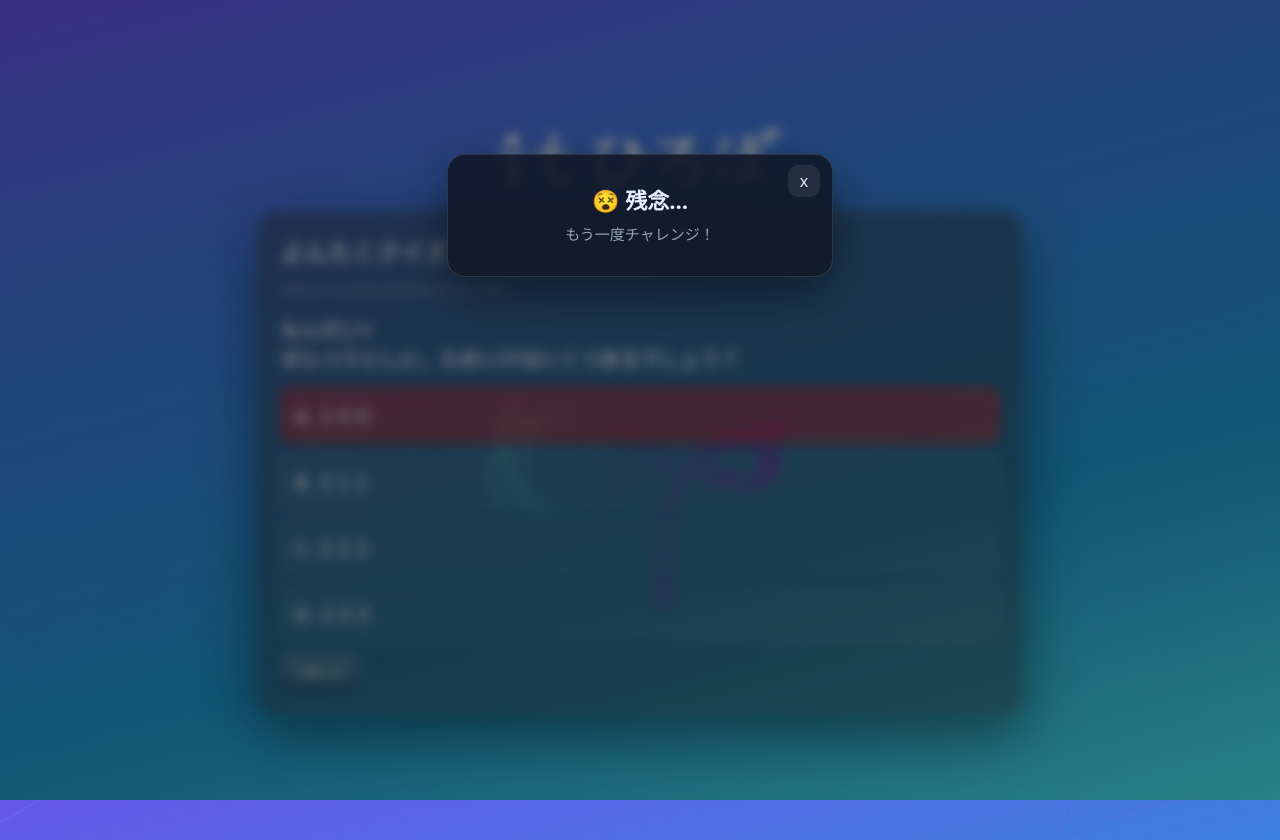
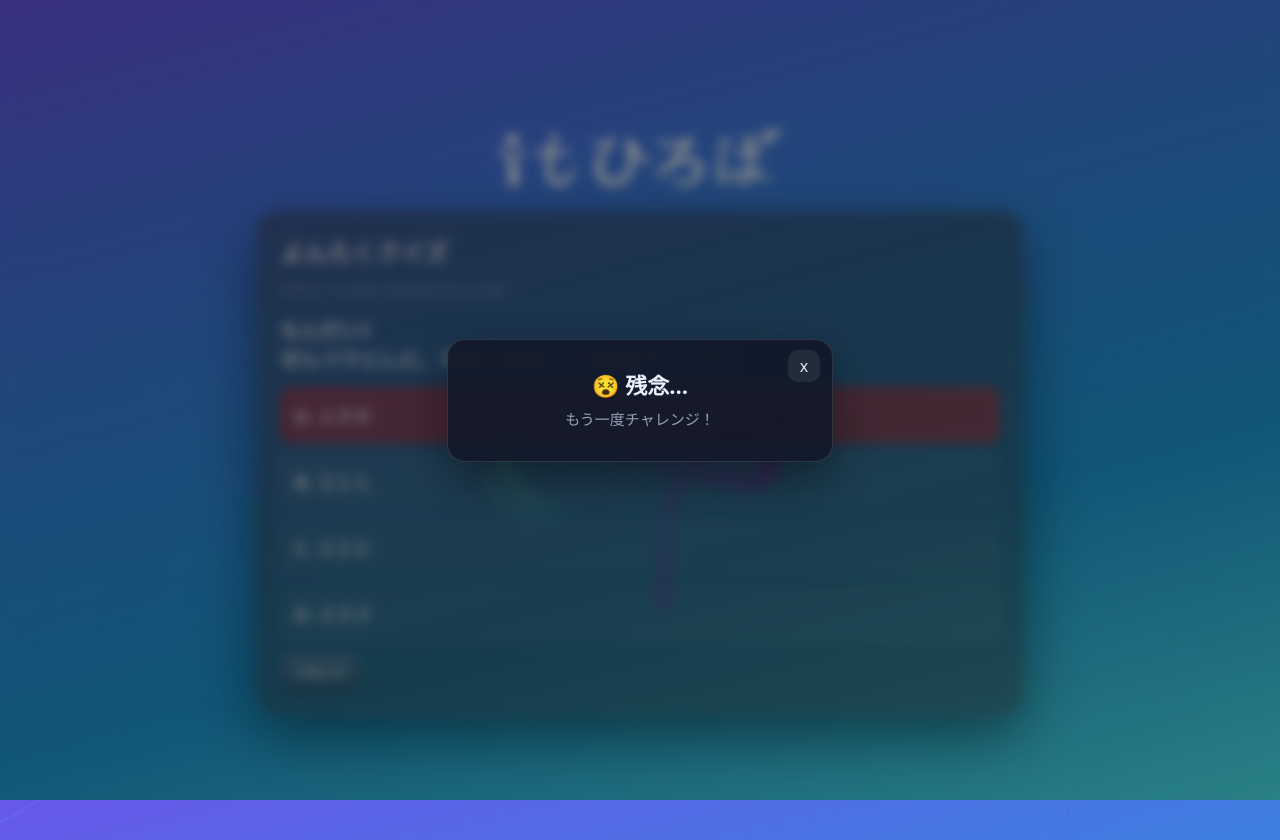
Before and after one commit to zentsuji/qr-3-1, a plain HTML site: page index.html in a window 1280 px wide. Both pictures are taken after a click on the button "A. １９９". Drawn offline with Linux system fonts and the light colour scheme.

Commit message:
refactor: ポップアップを中央に表示されるように変更

```diff
--- a/index.html
+++ b/index.html
@@ -180,12 +180,13 @@
         backdrop-filter: blur(6px);
         -webkit-backdrop-filter: blur(6px);
         position: fixed;
-        top: 0;
-        left: 0;
-        width: 100%;
-        height: 100%;
+        inset: 0;
         display: none;
         z-index: 999;
+        display: flex;
+        align-items: center;
+        justify-content: center;
+        padding: 20px;
       }
       #popup-inside {
         text-align: center;
@@ -196,7 +197,7 @@
         border: 1px solid rgba(255, 255, 255, 0.12);
         border-radius: 18px;
         box-shadow: 0 18px 50px rgba(0, 0, 0, 0.45);
-        margin: 12% auto;
+        margin: 0 auto;
         padding: 24px 22px 20px;
         position: relative;
       }
@@ -349,13 +350,13 @@
         items[QUIZ_DATA.correctIndex].classList.add("correct");
         popupTitle.textContent = "🎉 正解！"
         popupBody.textContent = "キーワードは..."
-        popupWrapper.style.display = "block"
+        popupWrapper.style.display = "flex"
         } else {
         wrap.classList.add("wrong");
         popupTitle.textContent = "😵 残念…"
         popupBody.textContent = "もう一度チャレンジ！"
         keyword.style.display = "none";
-        popupWrapper.style.display = "block"
+        popupWrapper.style.display = "flex"
         }
 
         // 結果表示
```
